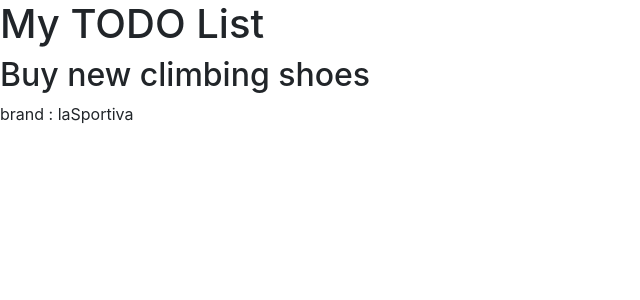
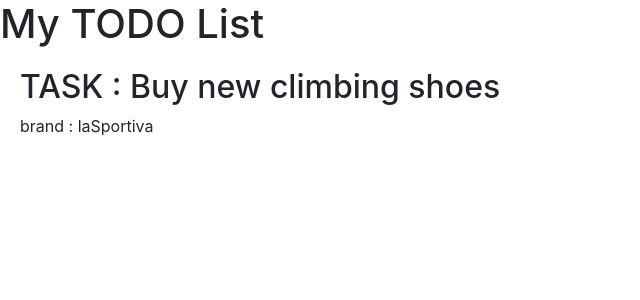
Before and after one commit to LucieNicolas/To-do-List, a React (Create React App) app in the folder my-app/: page /task/1 in a window 1280 px wide. Shown: the top 300 px of the page, without its empty margins (0-640 px from the left). Built offline with nearby package versions, Linux system fonts and the light colour scheme.

Commit message:
update css and add comment

```diff
--- a/my-app/src/compo/TaskDetails.tsx
+++ b/my-app/src/compo/TaskDetails.tsx
@@ -1,4 +1,5 @@
 import { useParams } from "react-router-dom";
+import "../style/TaskDetails.css";
 import { Task } from "./TaskList";
 
 interface TaskDetailsProps {
@@ -10,12 +11,12 @@ const TaskDetails = ({ tasksList }: TaskDetailsProps) => {
   const task = tasksList.find((task) => task.id === parseInt(id!));
 
   if (!task) {
-    return <div>Task not found</div>;
+    return <div className="error">Task not found</div>;
   }
 
   return (
-    <div>
-      <h2>{task.title}</h2>
+    <div className="task-details">
+      <h2 className="task-details-title">TASK : {task.title}</h2>
       <p>{task.description}</p>
     </div>
   );
--- a/my-app/src/compo/TaskList.tsx
+++ b/my-app/src/compo/TaskList.tsx
@@ -41,16 +41,19 @@ const TodoList = ({ tasksList, handleIsCompleted }: TodoListProps) => {
       list*/}
       {listTask.map((task) => (
         <Card data-testid="task" key={task.id} className="task-card">
-          <Card.Body>
+          <Card.Body className="card-body">
             <Card.Title className="task-title">{task.title}</Card.Title>
+            {/* link to see TaskDetails info with taskId*/}
+            <Link to={`/task/${task.id}`}>View Details</Link>
+            {/* handle task completion*/}
             <Button
               variant="success"
               onClick={() => handleTaskCompletion(task.id)}
+              className="completed-btn"
               data-testid="completedBtn"
             >
               Done
             </Button>
-            <Link to={`/task/${task.id}`}>View Details</Link>
           </Card.Body>
         </Card>
       ))}
--- /dev/null
+++ b/my-app/src/style/TaskDetails.css
@@ -0,0 +1,14 @@
+.task-details-title {
+  margin-top: 20px;
+}
+
+.task-details {
+  margin-left: 20px;
+}
+
+.error {
+  color: red;
+  font-weight: bold;
+  font-size: 20px;
+  text-align: center;
+}
--- a/my-app/src/style/TaskList.css
+++ b/my-app/src/style/TaskList.css
@@ -0,0 +1,13 @@
+.taskTitle {
+  margin-right: "auto";
+}
+
+.card-body {
+  display: "flex";
+  align-items: "center";
+}
+
+.completed-btn {
+  margin-left: 20px;
+  margin-left: "auto";
+}
```
